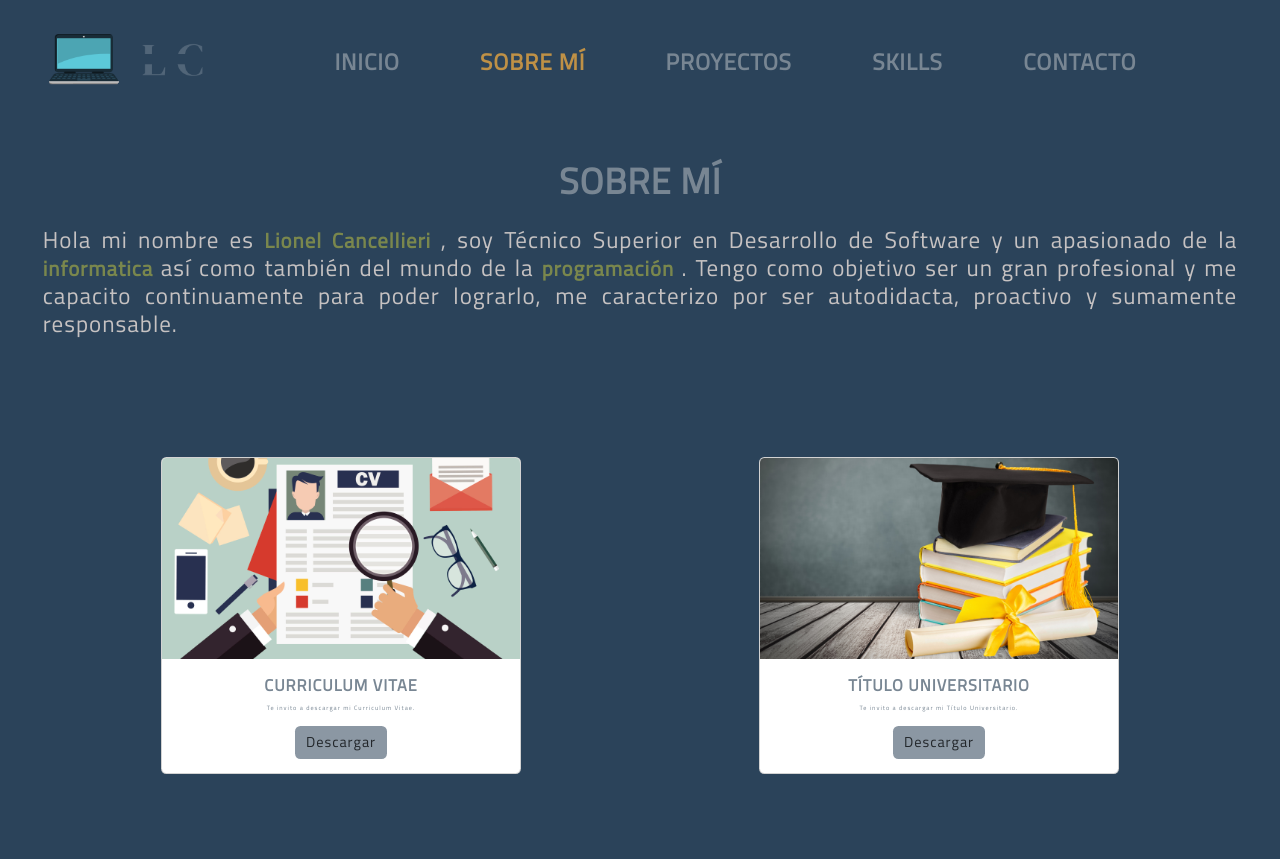
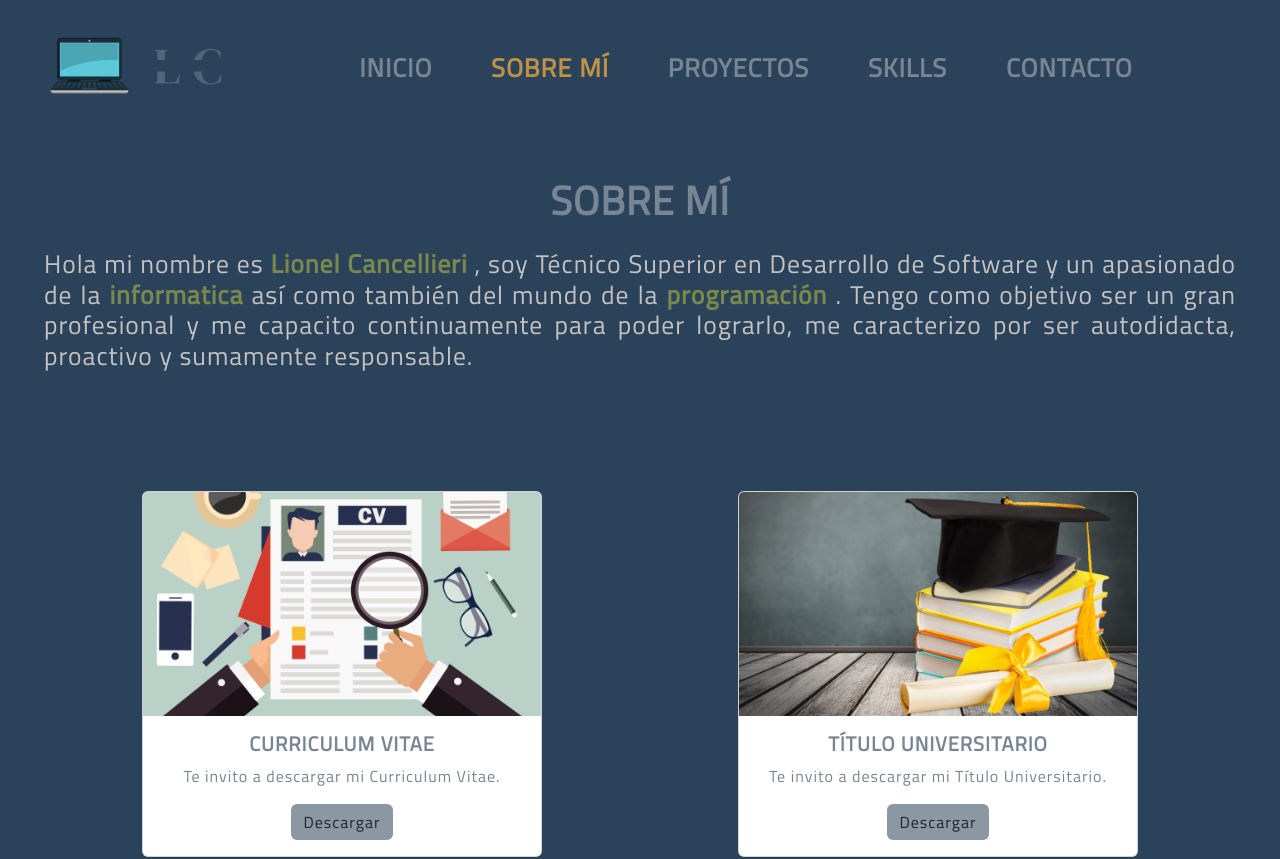
Before and after one commit to C-Lionel/portafolio-react, a React (Vite) app: page /about in a window 1280 px wide. Shown: the top 859 px of the page. Built offline with nearby package versions, Linux system fonts and the light colour scheme.

Commit message:
UPDATED: NOTEBOOK

```diff
--- a/src/components/css/Inicio.css
+++ b/src/components/css/Inicio.css
@@ -79,8 +79,8 @@ h2 {
 .header li {
   text-transform: uppercase;
   font-weight: bold;
-  font-size: 1.75rem;
-  margin: 4%;
+  font-size: 1.6rem;
+  margin: 3%;
 }
 
 .header .stylecanvasli {
@@ -120,26 +120,11 @@ h2 {
 
 /* RESPONSE */
 
-
-@media (max-width: 1366px) {
-
-  * {
-    font-size: 90%;
-  }
-
-  /* .header li {
-    font-size: 1.6rem;
-    margin: 2.5%;
-  } */
-
-}
-
 @media (max-width: 1070px) {
 
   * {
     font-size: 80%;
   }
-
 
 }
 
@@ -179,9 +164,9 @@ h2 {
   }
 
 
-  /* .home a {
+  .home a {
     font-size: 0.6rem;
-  } */
+  }
 
   h2 {
     font-size: 1.2rem;
--- a/src/components/css/Skills.css
+++ b/src/components/css/Skills.css
@@ -19,7 +19,9 @@
 
 
 
+
 /* RESPONSE */
+
 
 @media (max-width: 1024px) {
 
@@ -46,6 +48,31 @@
 
 
   }
+@media (max-width: 575px) {
+
+    .skills section div {
+        margin-top: 1.2rem;
+        margin-bottom: 2rem;
+    }
+
+
+  }
+
+  @media (max-width: 480px) {
+
+
+    .carousel-control-next,
+    .carousel-control-prev {
+        width: 40%;
+    }
+
+    .skills {
+        padding-top: 0;
+        box-shadow: none;
+    }
+
+
+}
 
 
 @media (max-width: 320px) {
@@ -63,19 +90,3 @@
 
 
 }
-
-@media (max-width: 480px) {
-
-
-    .carousel-control-next,
-    .carousel-control-prev {
-        width: 40%;
-    }
-
-    .skills {
-        padding-top: 0;
-        box-shadow: none;
-    }
-
-
-}
```
